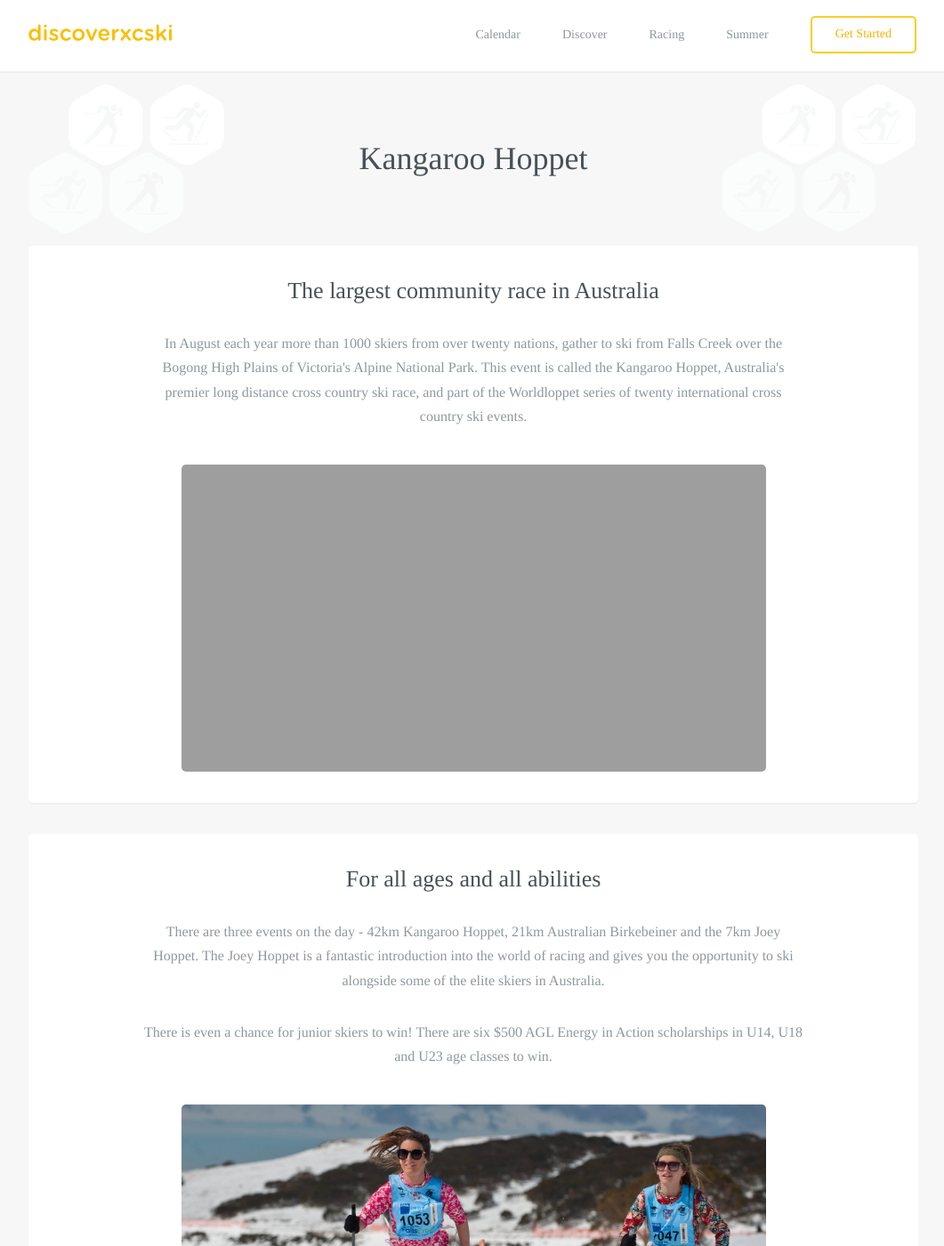
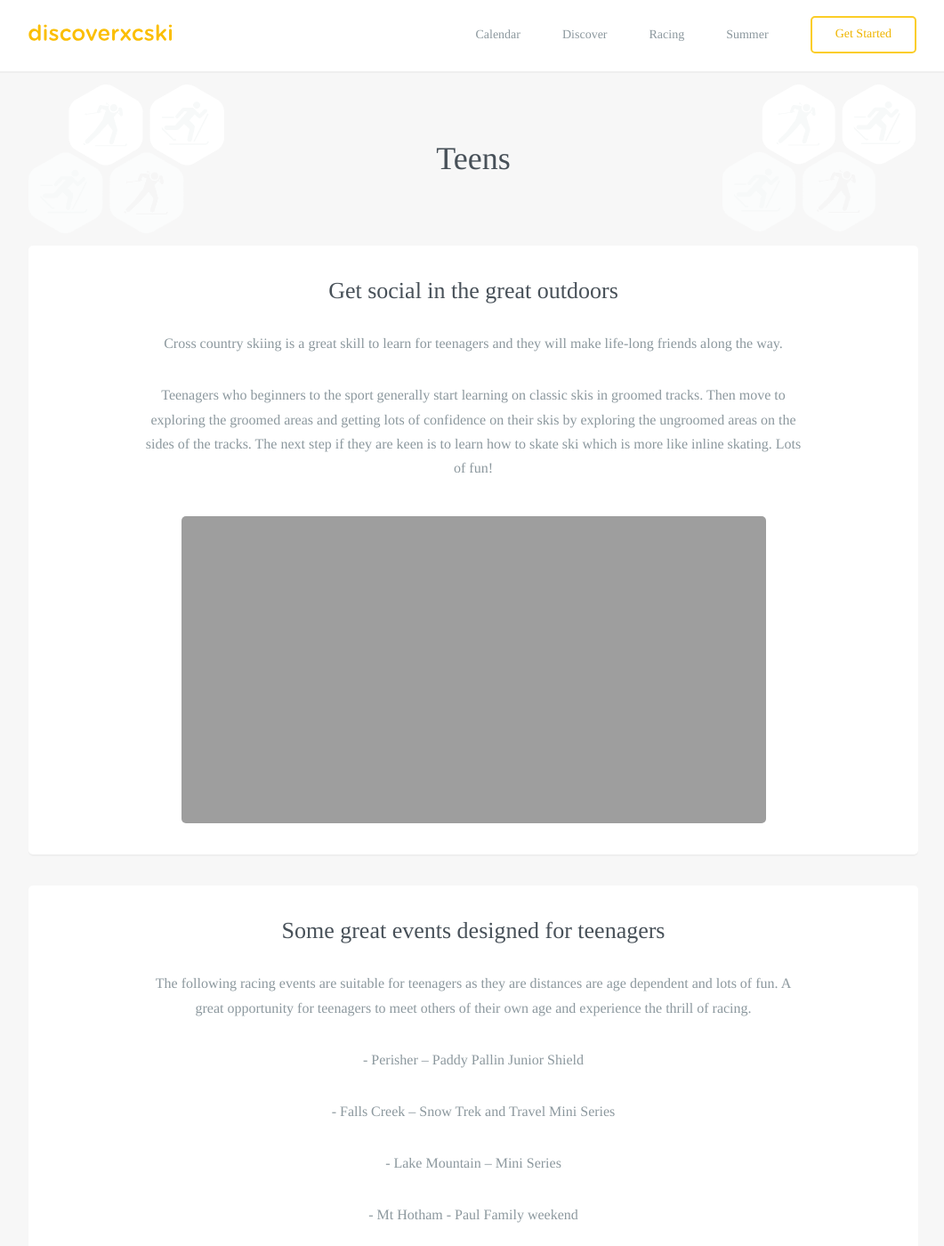
Before and after one commit to robcatto/robcatto.github.io, a Jekyll site: the page built from discoverxc/teens/index.html, in a window 1280 px wide and 1400 px high. Shown: the whole window at 89% size, without its empty margins (108-1169 px from the left). Built offline with Jekyll 4.4.1, drawn with Linux system fonts in a browser that asks for light colours; some web fonts are replaced; Markdown is read by kramdown in place of the engine named in the settings; some of the changed text lies outside the part shown.

Commit message:
Update index.html

```diff
--- a/discoverxc/teens/index.html
+++ b/discoverxc/teens/index.html
@@ -72,7 +72,7 @@ layout: default
                                         </g>
                                     </g>
                                 </svg>
-                <h1 class="feature_heading" style="color: white;">Kangaroo Hoppet</h1>
+                <h1 class="feature_heading" style="color: white;">Teens</h1>
                 <h2 class="feature_subheading">Experience the beautiful Bogong High Plains whilst skiing the Joey Hoppet</h2>
             </section>
 
@@ -92,8 +92,10 @@ layout: default
       <div class="content">
         <div id="content1">
         <section class="mobile_section">
-                <h3>The largest community race in Australia</h3>
-                <p>In August each year more than 1000 skiers from over twenty nations, gather to ski from Falls Creek over the Bogong High Plains of Victoria's Alpine National Park. This event is called the Kangaroo Hoppet, Australia's premier long distance cross country ski race, and part of the Worldloppet series of twenty international cross country ski events.
+                <h3>Get social in the great outdoors </h3>
+                <p>Cross country skiing is a great skill to learn for teenagers and they will make life-long friends along the way.
+<p>Teenagers who beginners to the sport generally start learning on classic skis in groomed tracks.  Then move to exploring the groomed areas and getting lots of confidence on their skis by exploring the ungroomed areas on the sides of the tracks.  The next step if they are keen is to learn how to skate ski which is more like inline skating.  Lots of fun!
+
                 </p>
                 <div class="one">
                 <div class="onelarge centered" style="
@@ -105,13 +107,47 @@ layout: default
 
 
                 <section class="mobile_section">
-                    <h3>For all ages and all abilities</h3>
-                    <p>There are three events on the day - 42km Kangaroo Hoppet, 21km Australian Birkebeiner and the 7km Joey Hoppet.  The Joey Hoppet is a fantastic introduction into the world of racing and gives you the opportunity to ski alongside some of the elite skiers in Australia.
-                    <p>There is even a chance for junior skiers to win!  There are six $500 AGL Energy in Action scholarships in U14, U18 and U23 age classes to win.
+                    <h3>Some great events designed for teenagers</h3>
+                    <p>The following racing events are suitable for teenagers as they are distances are age dependent and lots of fun.  A great opportunity for teenagers to meet others of their own age and experience the thrill of racing.
+                    <p>- Perisher – Paddy Pallin Junior Shield
+                    <p>- Falls Creek – Snow Trek and Travel Mini Series
+                    <p>- Lake Mountain – Mini Series
+                    <p>- Mt Hotham - Paul Family weekend
+                    <p>- Mt Buller – Interschools
+                    <p>- Fast and Female at Falls Creek, Lake Mountain and Perisher
+                    <p>- Falls Creek – Joey Hoppet
+                    <p>Some clubs/community groups run programs specifically aimed at the teenager.
                     </p>
                     <div class="one">
                 <div class="onelarge centered" style="
                 background: url(http://www.discoverxcski.com/images/hoppet-teens.jpg);
+                background-size: cover;
+                background-position: center;
+                "></div>
+                </section>
+
+        <section class="mobile_section">
+                <h3>Many schools have ski programs </h3>
+                <p>Many schools close to the snow (and some far from the snow) have annual or regular ski days and may ski competitively in the interschools xc program.  Ask your school whether they have a program available, if not talk to your school into starting a ski program.
+
+                </p>
+                <div class="one">
+                <div class="onelarge centered" style="
+                background-image: url(http://www.discoverxcski.com/images/hoppet-family.jpg);
+                background-size: cover;
+                background-position: center;
+                "></div>
+                </section>
+
+        <h3>If you are really keen think about the State Teams</h3>
+                <p>The NSWXC Program covers all levels of development from Fundamentals to Learn to Compete. Dryland training camps are held regularly throughout the year in Canberra, Jindabyne and Sydney, with some camps held in interesting locations. On-Snow training is held throughout winter in Perisher. The Club, Squad and Team have differing selection criteria which are available through contacting a NSWXC Athlete Management Group member.
+                <p>The Victorian Program’s aim is to develop the physiological and psychological skills of junior cross country skiers in a fun and supportive environment, acting as a stepping for the Australian Junior Team. Camps are held year-round in various locations such as Anglesea, Lake Mountain, Mount Beauty, Falls Creek and Warburton. Training camps and weekend clinics aim to improve athletes technique development and assist with race specific skills in the freestyle and classic disciplines. The Team and Development squad have differing selection criteria which are available on the Victorian Cross Country Team website.
+
+
+                </p>
+                <div class="one">
+                <div class="onelarge centered" style="
+                background-image: url(http://www.discoverxcski.com/images/hoppet-family.jpg);
                 background-size: cover;
                 background-position: center;
                 "></div>
```
